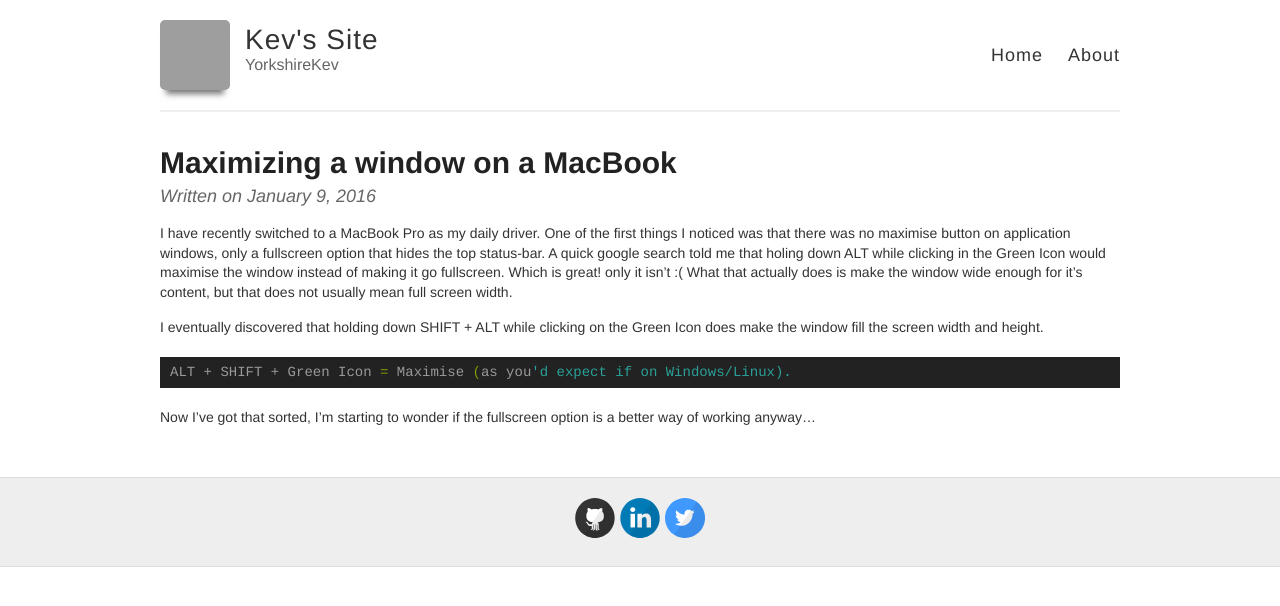
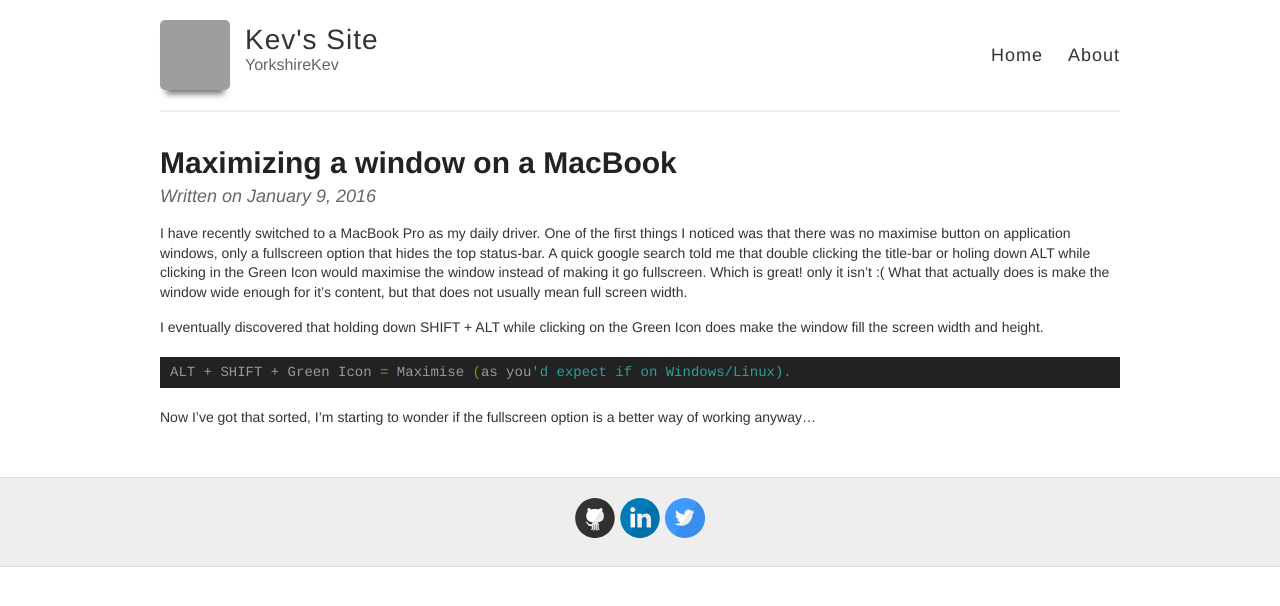
Before and after one commit to YorkshireKev/kevssite.com-jekyll-version, a Jekyll site: the page built from _posts/2016-01-09-maximize-window-on-macbook.md, in a window 1280 px wide. Shown: the top 606 px of the page. Built offline with Jekyll 4.4.1, drawn with Linux system fonts in a browser that asks for light colours; comment, search, counter and statistics services are not loaded; grey boxes are pictures that could not be loaded.

Commit message:
add note about double clicking titlebar

```diff
--- a/_posts/2016-01-09-maximize-window-on-macbook.md
+++ b/_posts/2016-01-09-maximize-window-on-macbook.md
@@ -6,7 +6,7 @@ permalink: /2016/02/09/mac-os-maximize-window/
 dsq_needs_sync:
   - 1
 ---
-I have recently switched to a MacBook Pro as my daily driver. One of the first things I noticed was that there was no maximise button on application windows, only a fullscreen option that hides the top status-bar. A quick google search told me that holing down ALT while clicking in the Green Icon would maximise the window instead of making it go fullscreen. Which is great! only it isn't :(
+I have recently switched to a MacBook Pro as my daily driver. One of the first things I noticed was that there was no maximise button on application windows, only a fullscreen option that hides the top status-bar. A quick google search told me that double clicking the title-bar or holing down ALT while clicking in the Green Icon would maximise the window instead of making it go fullscreen. Which is great! only it isn't :(
 What that actually does is make the window wide enough for it's content, but that does not usually mean full screen width.
 
 I eventually discovered that holding down SHIFT + ALT while clicking on the Green Icon does make the window fill the screen width and height.
```
